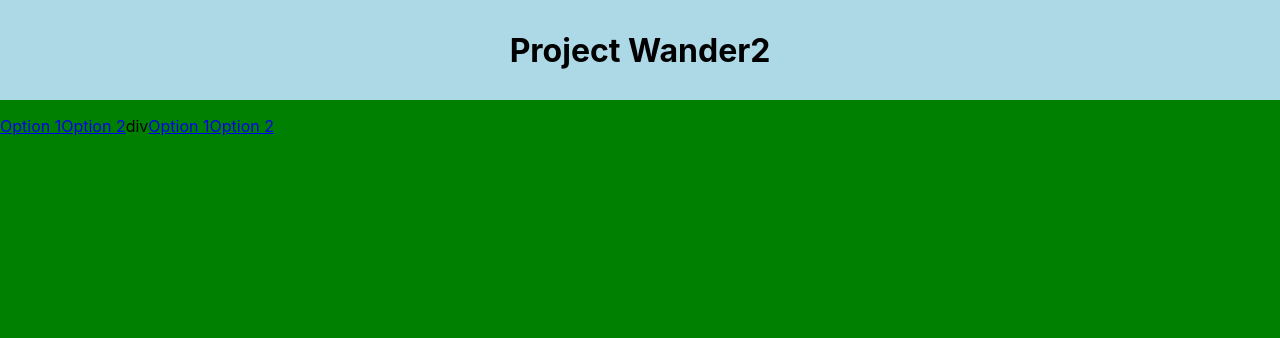
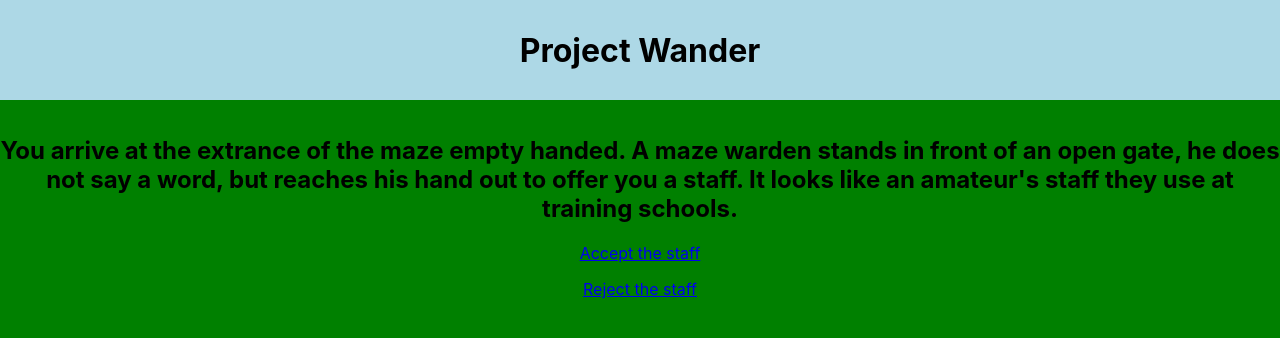
Before and after one commit to Kokseng1/orbitalwander, a React (Create React App) app: page / in a window 1280 px wide. Shown: the top 338 px of the page. Built offline with nearby package versions, Linux system fonts and the light colour scheme.

Commit message:
added story text

```diff
--- a/src/App.js
+++ b/src/App.js
@@ -1,17 +1,18 @@
 import logo from './logo.svg';
 import './App.css';
 import Options from './Components/Options';
-import Text from './Components/Options';
+import Text from './Components/Text';
 
 function App() {
   return (
-    <div className="App">
+    <div className="App" style={{textAlign: 'center'}}>
       <h1 class = "header">
-      Project Wander2
+      Project Wander
       </h1>
-      <Options/>
-      div
+      <p class = "main" style={{ fontSize: '16px' }}>
+      <Text />
       <Options />
+      </p>
     </div>
   );
 }
--- a/src/Components/Options.js
+++ b/src/Components/Options.js
@@ -1,12 +1,12 @@
 export default function Options() {
     return (
-    <>
+    <div >
     <p>
-        <a href="test.com">Option 1</a>
+        <a href="test.com" >Accept the staff</a>
     </p>
     <p>
-        <a href="test.com">Option 2</a>
+        <a href="test.com">Reject the staff</a>
     </p>
-    </>
+    </div>
     );
 }
```
